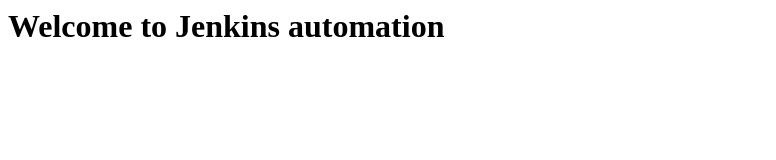
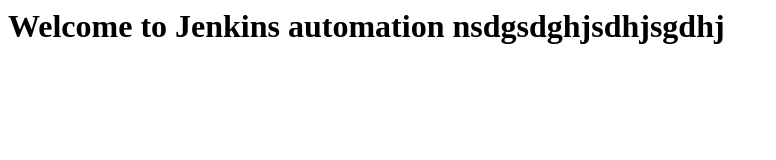
Before and after one commit to Skedge10/DevopsTest, a plain HTML site: page index.html in a window 1280 px wide. Shown: the whole page, without its empty margins (0-776 px from the left). Drawn offline with Linux system fonts and the light colour scheme.

Commit message:
Update index.html

```diff
--- a/index.html
+++ b/index.html
@@ -1,7 +1,7 @@
 <html>
 <head>
 <body>
-<h1> Welcome to Jenkins automation </h1>
+<h1> Welcome to Jenkins automation nsdgsdghjsdhjsgdhj</h1>
 
 </body>
 </html>
```
